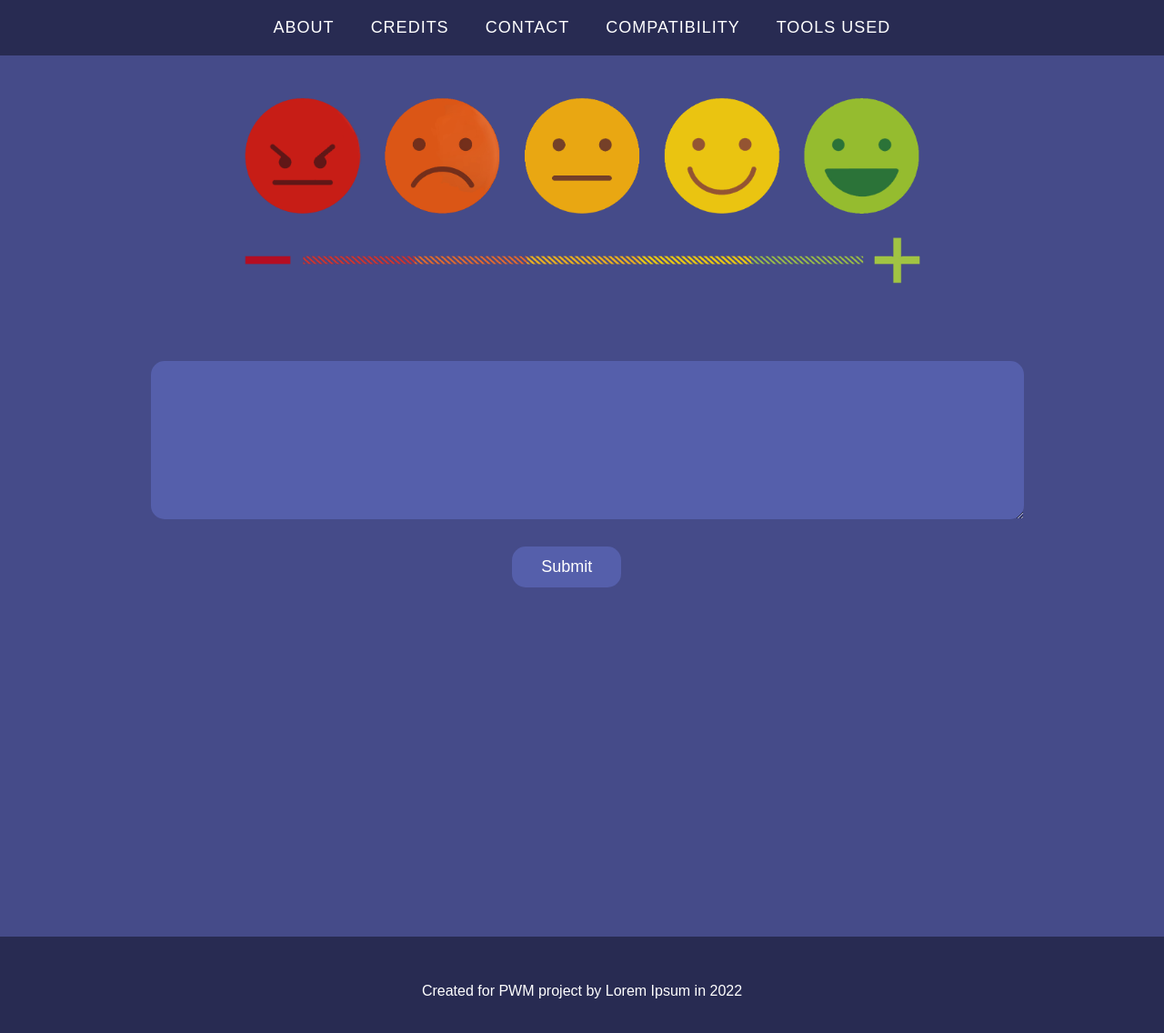
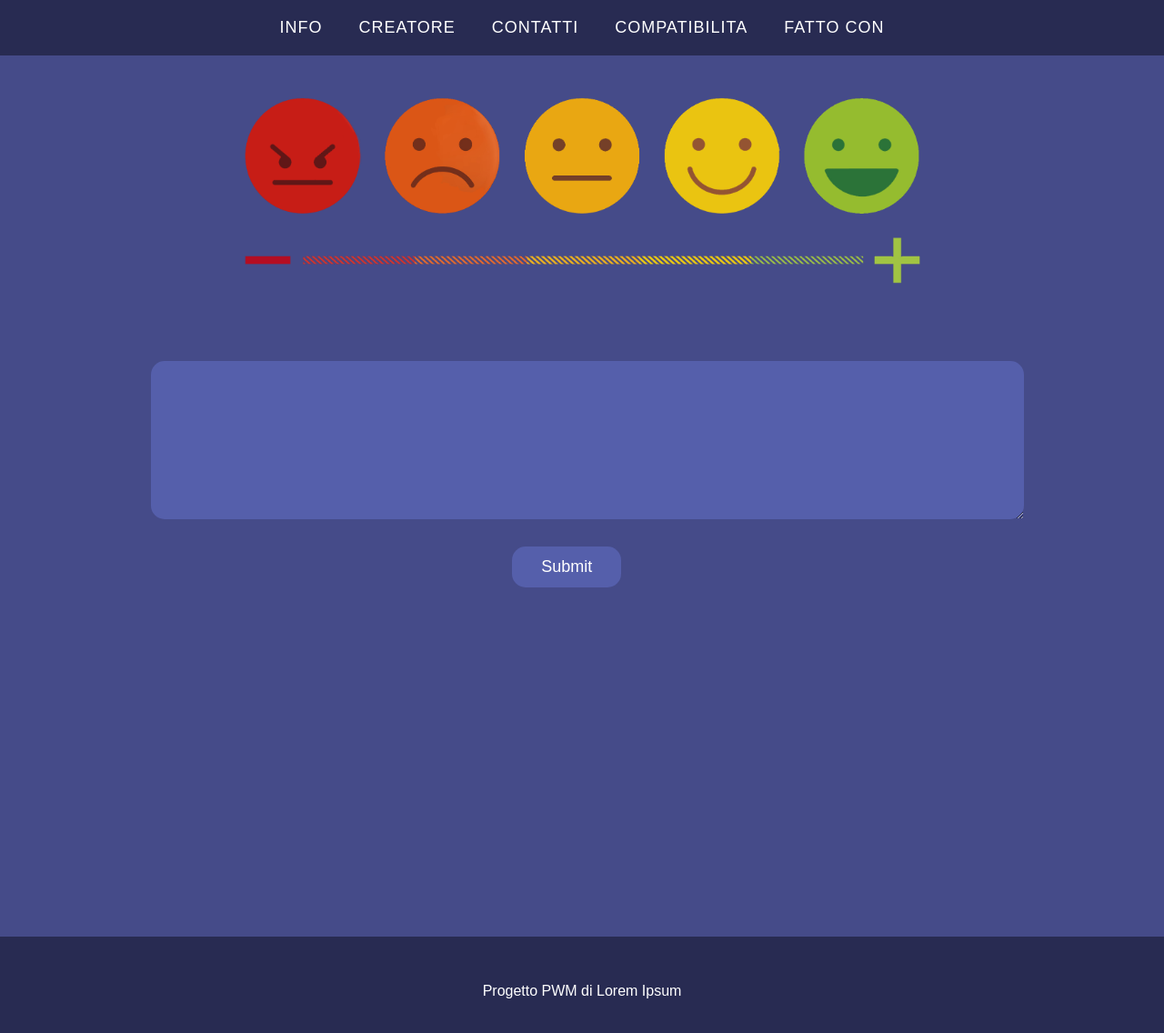
Before and after one commit to parad0xica/sentiment2022, a website: page public/index.html in a window 1280 px wide. Shown: the whole page at 91% size. Drawn offline with Linux system fonts and the light colour scheme.

Commit message:
Update index.html

```diff
--- a/public/index.html
+++ b/public/index.html
@@ -17,19 +17,19 @@
 <body>
 	<div class="menu">
 		<div class=item>
-			<div class="tooltip1">ABOUT</div>
+			<div class="tooltip1">INFO</div>
 		</div>
 		<div class=item>
-			<div class="tooltip2">CREDITS</div>
+			<div class="tooltip2">CREATORE</div>
 		</div>
 		<div class=item>
-			<div class="tooltip3">CONTACT</div>
+			<div class="tooltip3">CONTATTI</div>
 		</div>
 		<div class=item>
-			<div class="tooltip4">COMPATIBILITY</div>
+			<div class="tooltip4">COMPATIBILITA</div>
 		</div>
 		<div class=item>
-			<div class="tooltip5">TOOLS USED</div>
+			<div class="tooltip5">FATTO CON</div>
 		</div>
 	</div>
 
@@ -58,7 +58,7 @@
     </div>
 
 	<div class=bottom>
-		<h4>Created for PWM project by Lorem Ipsum in 2022</h4>
+		<h4>Progetto PWM di Lorem Ipsum</h4>
 	</div>
 
 </body>
```
